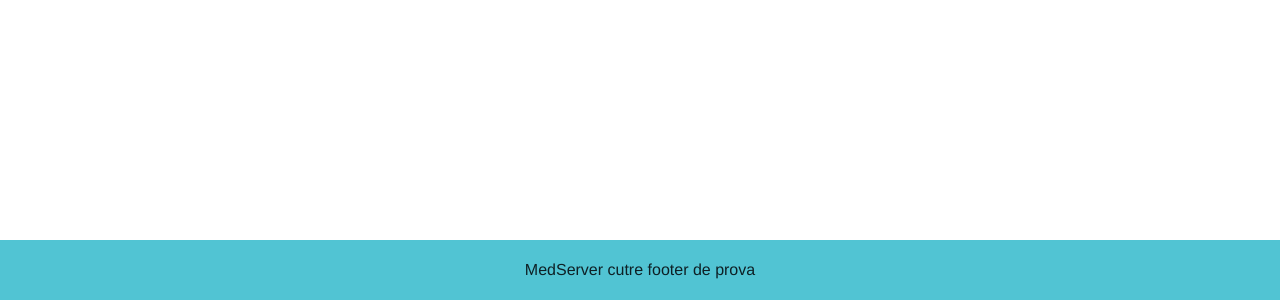
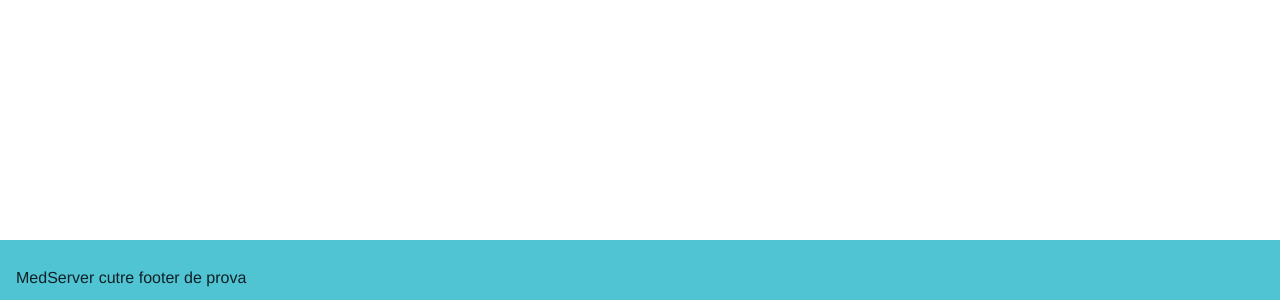
Before and after one commit to Peaverin/medserver, a Vue app: page / in a window 1280 px wide. Shown: the part 500-800 px from the top of the page. Built offline with nearby package versions, Linux system fonts and the light colour scheme; the HTML template or start-up script is replaced by a standard one.

Commit message:
Canvi footer per footer de bootstrap

```diff
--- a/src/components/CustomFooter.vue
+++ b/src/components/CustomFooter.vue
@@ -1,21 +1,18 @@
 <template>
-    <footer class="footer">
-      <div class="container">
-        <span>MedServer cutre footer de prova</span>
-      </div>
-    </footer>
+    <div class="navbar fixed-bottom footer text-center">
+        MedServer cutre footer de prova
+    </div>
 </template>
 
 <style>
 .footer {
-  position: absolute;
-  bottom: 0;
-  width: 100%;
   height: 60px; /* Set the fixed height of the footer here */
   line-height: 60px; /* Vertically center the text there */
   background-color: var(--main-color);
   color: var(--main-color-darkest);
+  text-align: center;
 }
+
 </style>
 
 <script>
--- a/src/main.js
+++ b/src/main.js
@@ -8,6 +8,7 @@ import router from './router'
 //Vue.use(IconsPlugin)
 */
 import 'bootstrap/dist/css/bootstrap.css'
+import './styles/general.css'
 import './styles/colors.css'
 import './styles/sizes.css'
 
--- /dev/null
+++ b/src/styles/general.css
@@ -0,0 +1,4 @@
+/*
+Per donar espai al footer
+*/
+body { padding-bottom: 70px; }
--- a/src/styles/sizes.css
+++ b/src/styles/sizes.css
@@ -1,4 +1,38 @@
-h1{
-    font-size:3 vw;
+/*
+Extra small devices (portrait phones, less than 544px)
+No media query since this is the default in Bootstrap because it is "mobile first"
+*/
+.ctrbtn {font-size:10px;} /*1rem = 16px*/ /*1rem = 16px*/
+/*
+####################################################
+M E D I A  Q U E R I E S
+####################################################
+*/
 
+/*
+::::::::::::::::::::::::::::::::::::::::::::::::::::
+Bootstrap 4 breakpoints
+*/
+/* Small devices (landscape phones, 544px and up) */
+@media (min-width: 544px) {
+    .ctrbtn {font-size:16px;} /*1rem = 16px*/
 }
+
+/* Medium devices (tablets, 768px and up) The navbar toggle appears at this breakpoint */
+@media (min-width: 768px) {
+    .ctrbtn {font-size:16px;} /*1rem = 16px*/
+}
+
+/* Large devices (desktops, 992px and up) */
+@media (min-width: 992px) {
+    .ctrbtn {font-size:18px;} /*1rem = 16px*/
+}
+
+/* Extra large devices (large desktops, 1200px and up) */
+@media (min-width: 1200px) {
+    .ctrbtn {font-size:20px;} /*1rem = 16px*/
+}
+
+/*
+::::::::::::::::::::::::::::::::::::::::::::::::::::
+*/
```
